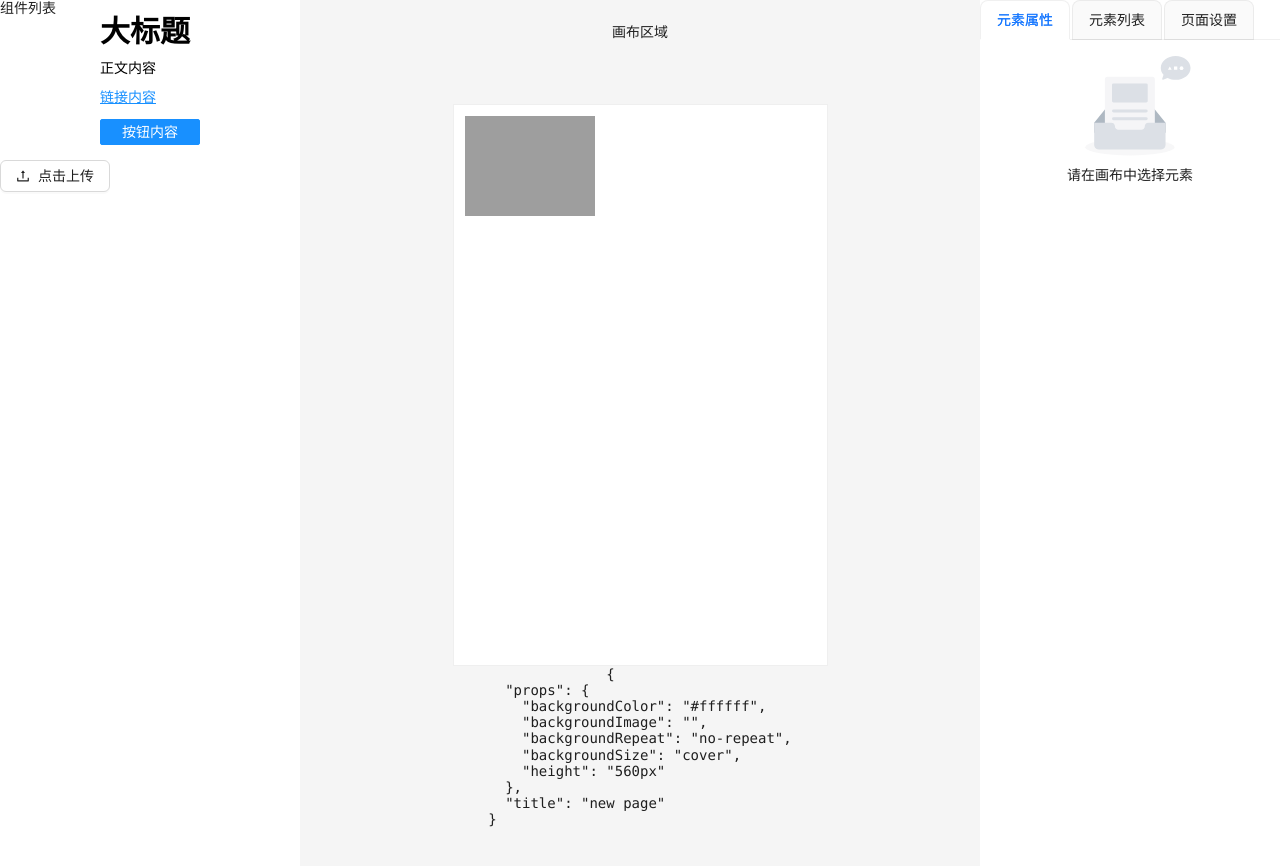
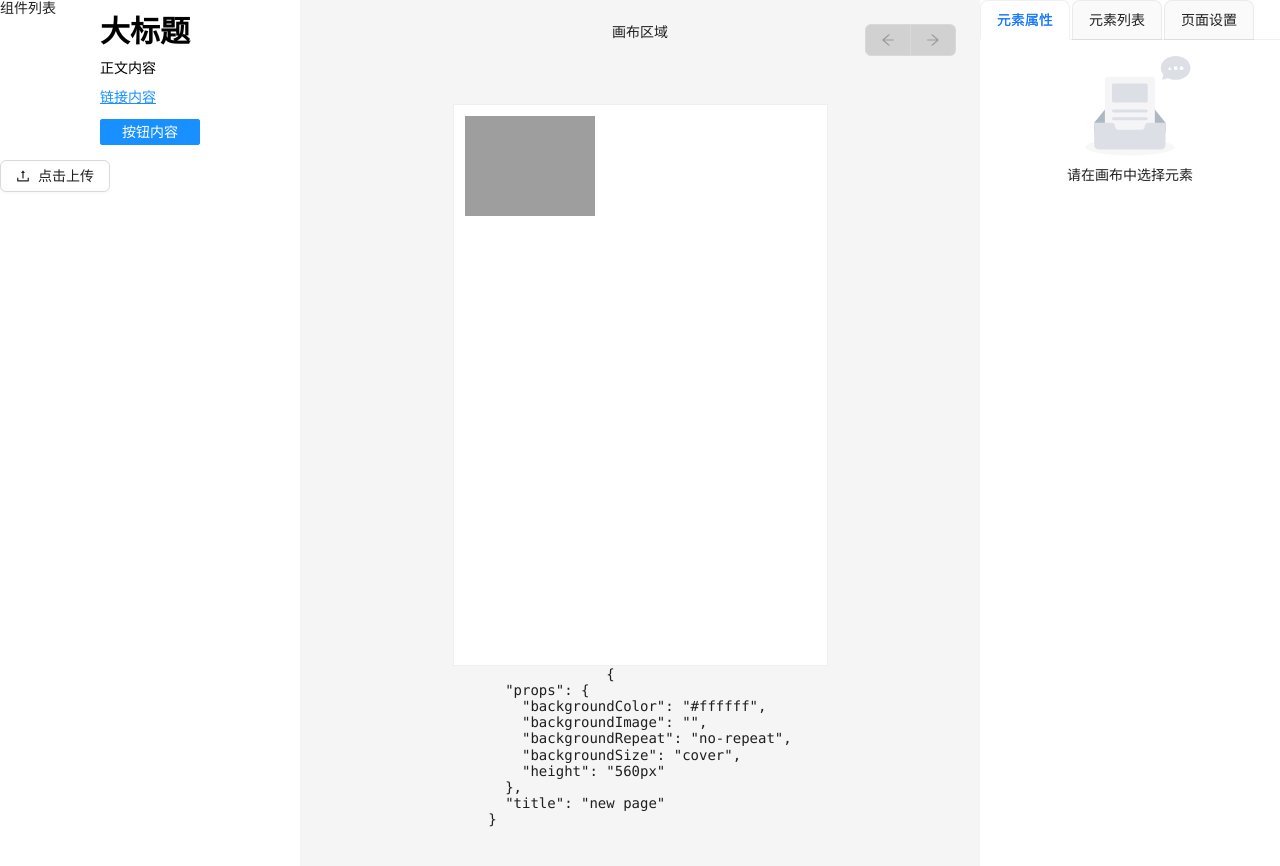
Before and after one commit to tyler4400/my-lego, a Vue app in the folder packages/craft/: page /editor in a window 1280 px wide. Shown: the top 866 px of the page. Built offline with nearby package versions, Linux system fonts and the light colour scheme; grey boxes are pictures that could not be loaded; the HTML template or start-up script is replaced by a standard one.

Commit message:
16-20 中期界面测试以及发现需要改进的点 (HistoryArea.vue)

```diff
--- a/packages/craft/src/plugin/hotKeysPlugin.ts
+++ b/packages/craft/src/plugin/hotKeysPlugin.ts
@@ -73,11 +73,11 @@ export default function initHotKeys() {
     }
   }))
 
-  useHotKey('ctrl+z, command+z', () => {
+  useHotKey('ctrl+z, command+z', preventDefaultWrap(() => {
     historyStore.undo()
-  })
+  }))
 
-  useHotKey('ctrl+y, command+y', () => {
+  useHotKey('ctrl+y, command+y, ctrl+shift+z, command+shift+z', preventDefaultWrap(() => {
     historyStore.redo()
-  })
+  }))
 }
--- a/packages/craft/src/stores/history.ts
+++ b/packages/craft/src/stores/history.ts
@@ -54,9 +54,11 @@ const applyAction = (action: ActionHistory, direction: 'undo' | 'redo') => {
       }
       return
     }
-    default:
-      console.warn('unknown action type', action)
+    default: {
+      const exhaustive: never = action
+      console.warn('unknown action type', exhaustive)
       break
+    }
   }
 }
 
--- a/packages/craft/src/views/EditorView/EditorView.vue
+++ b/packages/craft/src/views/EditorView/EditorView.vue
@@ -16,6 +16,12 @@
       <Layout style="padding: 0 24px 24px">
         <LayoutContent class="preview-container">
           <p>画布区域</p>
+          <HistoryArea
+            :canUndo="historyStore.canUndo"
+            :canRedo="historyStore.canRedo"
+            @undo="historyStore.undo"
+            @redo="historyStore.redo"
+          />
           <div id="canvas-area" ref="canvasArea" class="preview-list">
             <div class="body-container" :style="editorStore.pageData.props">
               <EditWrapper
@@ -105,7 +111,9 @@ import PropsTable from '@/components/PropsTable'
 import { defaultTextTemplates } from '@/defaultTemplates.ts'
 import initHotKeys from '@/plugin/hotKeysPlugin.ts'
 import { useEditorStore } from '@/stores/editor.ts'
+import { useHistoryStore } from '@/stores/history.ts'
 import { canvasKey } from '@/views/EditorView/canvasContext.ts'
+import HistoryArea from '@/views/EditorView/components/HistoryArea.vue'
 import { compPropGroupList, pagePropGroupPropList } from '@/views/EditorView/config.ts'
 
 initHotKeys()
@@ -114,6 +122,7 @@ export type TabType = 'component' | 'layer' | 'page'
 const activeKey = ref<TabType>('component')
 
 const editorStore = useEditorStore()
+const historyStore = useHistoryStore()
 
 const addComponent = (item: ComponentData) => {
   editorStore.addComponent(item)
--- /dev/null
+++ b/packages/craft/src/views/EditorView/components/HistoryArea.vue
@@ -0,0 +1,47 @@
+<template>
+  <div class="history-area">
+    <div class="operation-list">
+      <RadioGroup>
+        <Tooltip title="撤销">
+          <RadioButton :disabled="!canUndo" @click="emit('undo')">
+            <ArrowLeftOutlined />
+          </RadioButton>
+        </Tooltip>
+        <Tooltip title="重做">
+          <RadioButton :disabled="!canRedo" @click="emit('redo')">
+            <ArrowRightOutlined />
+          </RadioButton>
+        </Tooltip>
+      </RadioGroup>
+    </div>
+  </div>
+</template>
+
+<script setup lang="ts">
+import { ArrowLeftOutlined, ArrowRightOutlined } from '@ant-design/icons-vue'
+import { RadioButton, RadioGroup, Tooltip } from 'ant-design-vue'
+
+const { canUndo, canRedo } = defineProps<{
+  canUndo: boolean
+  canRedo: boolean
+}>()
+
+const emit = defineEmits<{
+  (e: 'undo'): void
+  (e: 'redo'): void
+}>()
+</script>
+
+<style scoped>
+.history-area {
+  position: absolute;
+  right: 0;
+  z-index: 500;
+}
+.operation-list {
+  display: flex;
+}
+.history-area .bold {
+  font-weight: bold;
+}
+</style>
```
